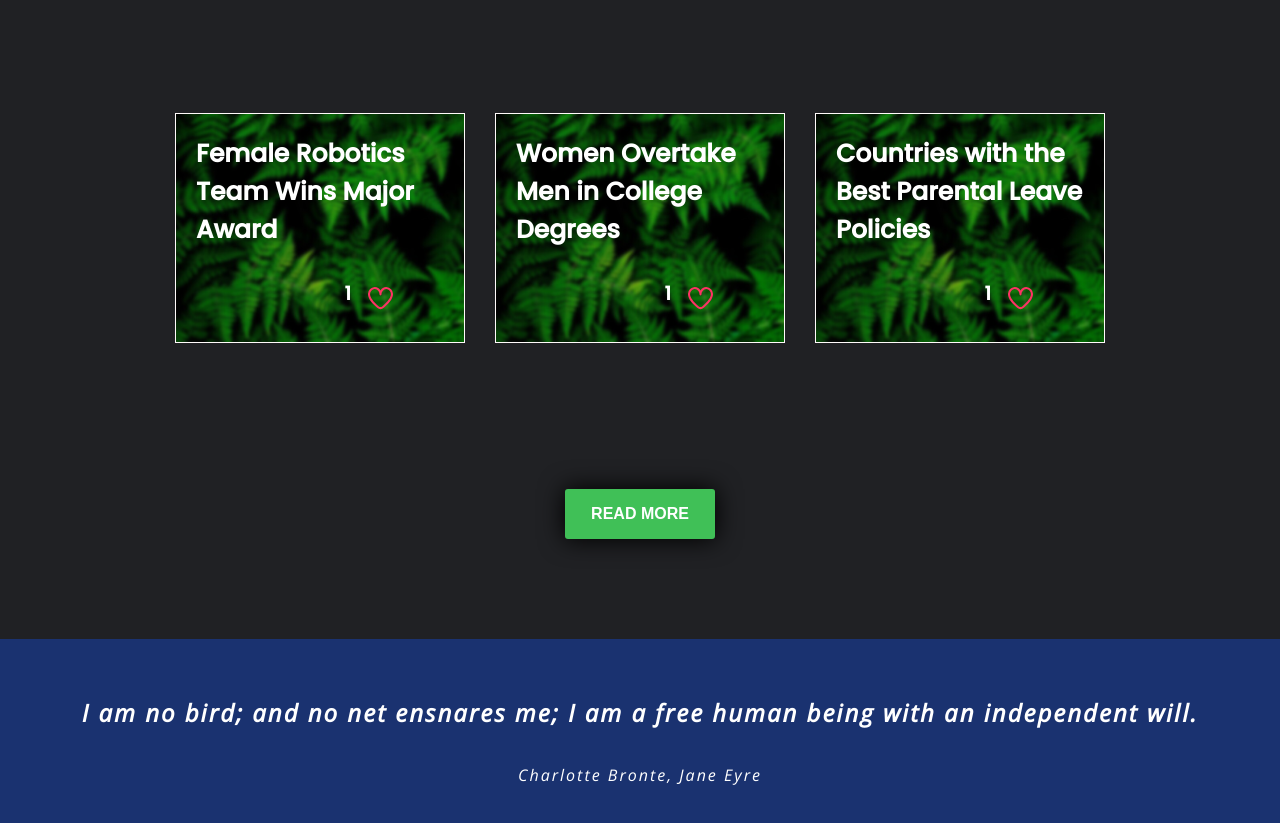
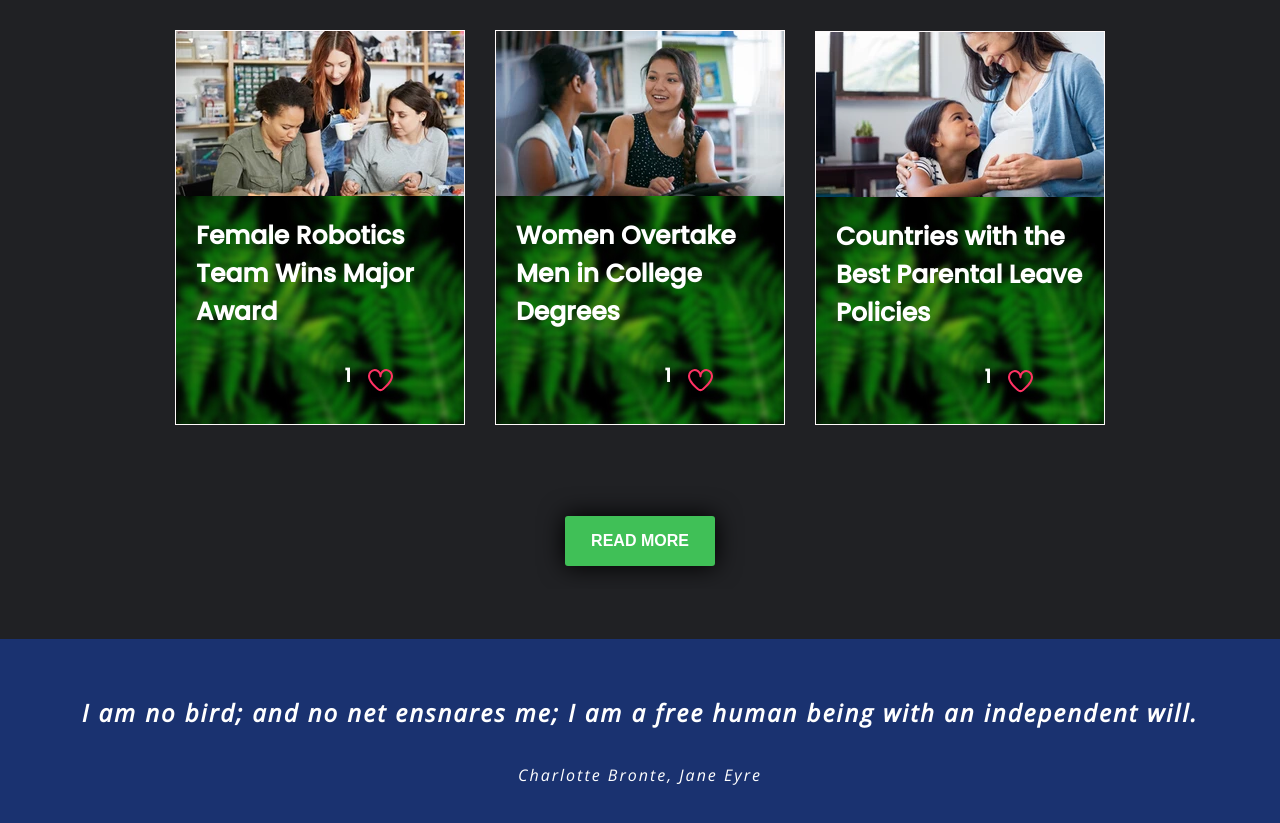
Before and after one commit to GEARdHAX/Femprish, a plain HTML site: page index.html in a window 1280 px wide. Shown: the part 1011-1834 px from the top of the page. Drawn offline with nearby package versions, Linux system fonts and the light colour scheme; a web font is replaced by a local one.

Commit message:
Update index.html changed img path

```diff
--- a/index.html
+++ b/index.html
@@ -64,7 +64,7 @@
     </center>
     <div class="news">
       <div class="boxes" data-aos="flip-up" data-aos-duration="2000" data-aos-offset="0">
-        <img src="/Funngro/Robotics.webp" alt="">
+        <img src="Robotics.webp" alt="">
         <h1 id="news-text">Female Robotics Team Wins Major Award</h1>
         <h3 id="count">1</h3>
         <div class="con-like">
@@ -92,7 +92,7 @@
         </div>
       </div>
       <div class="boxes" data-aos="flip-up" data-aos-duration="2000" data-aos-offset="0">
-        <img src="/Funngro/Degree.webp" alt="">
+        <img src="Degree.webp" alt="">
         <h1 id="news-text">Women Overtake Men in College Degrees</h1>
         <h3 id="count">1</h3>
         <div class="con-like">
@@ -120,7 +120,7 @@
         </div>
       </div>
       <div class="boxes" data-aos="flip-up" data-aos-duration="2000" data-aos-offset="0">
-        <img src="/Funngro/Parental.webp" alt="">
+        <img src="Parental.webp" alt="">
         <h1 id="news-text">Countries with the Best Parental Leave Policies</h1>
         <h3 id="count">1</h3>
         <div class="con-like">
```
